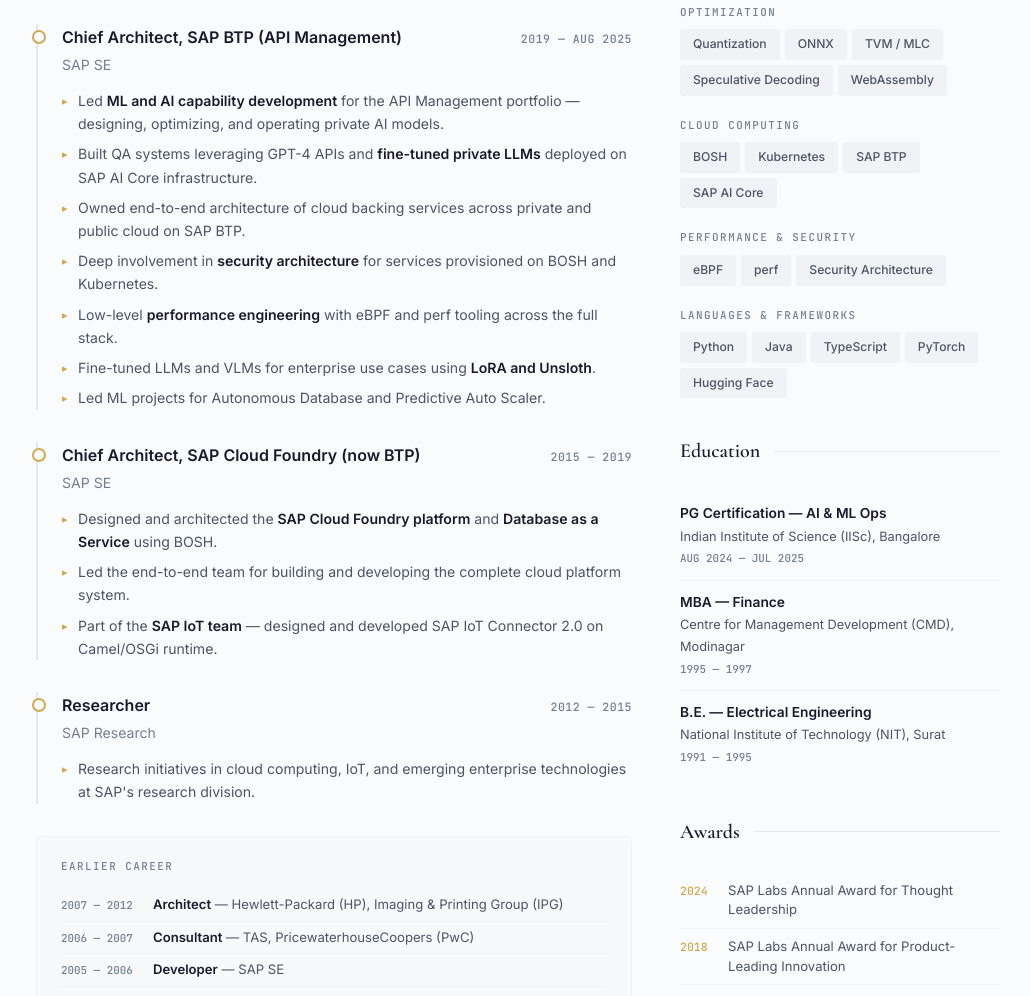
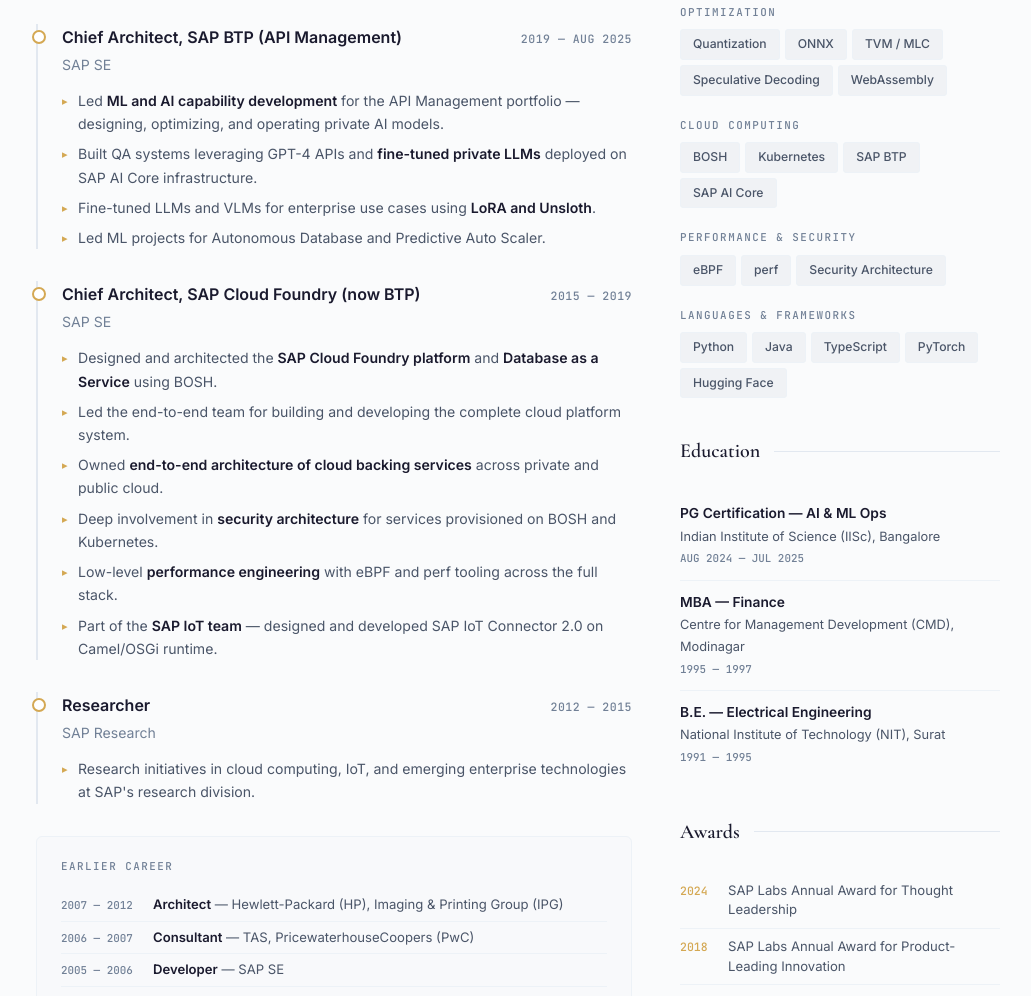
Before and after one commit to allthingssecurity/resume, a plain HTML site: page index.html in a window 1280 px wide. Shown: the part 790-1786 px from the top of the page, without its empty margins (122-1153 px from the left). Drawn offline with nearby package versions, Linux system fonts and the light colour scheme.

Commit message:
Move cloud/infra/security bullets from BTP APIM to Cloud Foundry role

```diff
--- a/index.html
+++ b/index.html
@@ -748,9 +748,6 @@
                     <ul class="exp-list">
                         <li>Led <strong>ML and AI capability development</strong> for the API Management portfolio &mdash; designing, optimizing, and operating private AI models.</li>
                         <li>Built QA systems leveraging GPT-4 APIs and <strong>fine-tuned private LLMs</strong> deployed on SAP AI Core infrastructure.</li>
-                        <li>Owned end-to-end architecture of cloud backing services across private and public cloud on SAP BTP.</li>
-                        <li>Deep involvement in <strong>security architecture</strong> for services provisioned on BOSH and Kubernetes.</li>
-                        <li>Low-level <strong>performance engineering</strong> with eBPF and perf tooling across the full stack.</li>
                         <li>Fine-tuned LLMs and VLMs for enterprise use cases using <strong>LoRA and Unsloth</strong>.</li>
                         <li>Led ML projects for Autonomous Database and Predictive Auto Scaler.</li>
                     </ul>
@@ -765,6 +762,9 @@
                     <ul class="exp-list">
                         <li>Designed and architected the <strong>SAP Cloud Foundry platform</strong> and <strong>Database as a Service</strong> using BOSH.</li>
                         <li>Led the end-to-end team for building and developing the complete cloud platform system.</li>
+                        <li>Owned <strong>end-to-end architecture of cloud backing services</strong> across private and public cloud.</li>
+                        <li>Deep involvement in <strong>security architecture</strong> for services provisioned on BOSH and Kubernetes.</li>
+                        <li>Low-level <strong>performance engineering</strong> with eBPF and perf tooling across the full stack.</li>
                         <li>Part of the <strong>SAP IoT team</strong> &mdash; designed and developed SAP IoT Connector 2.0 on Camel/OSGi runtime.</li>
                     </ul>
                 </div>
```
